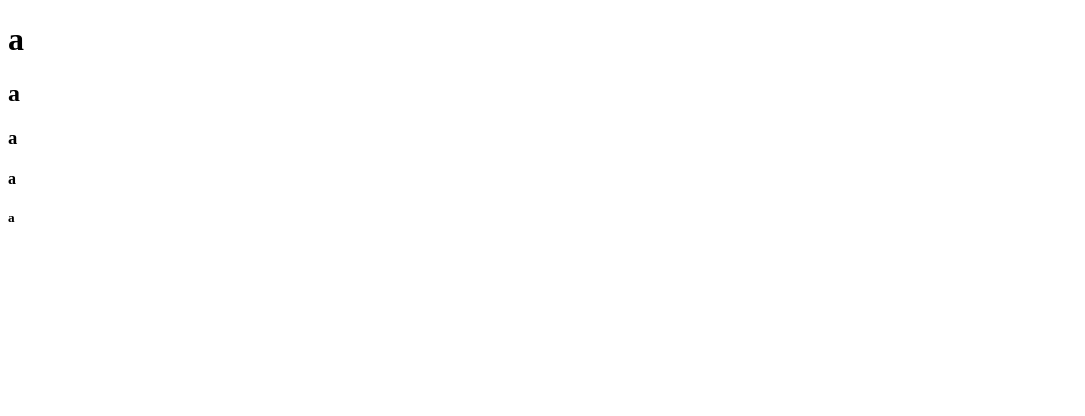
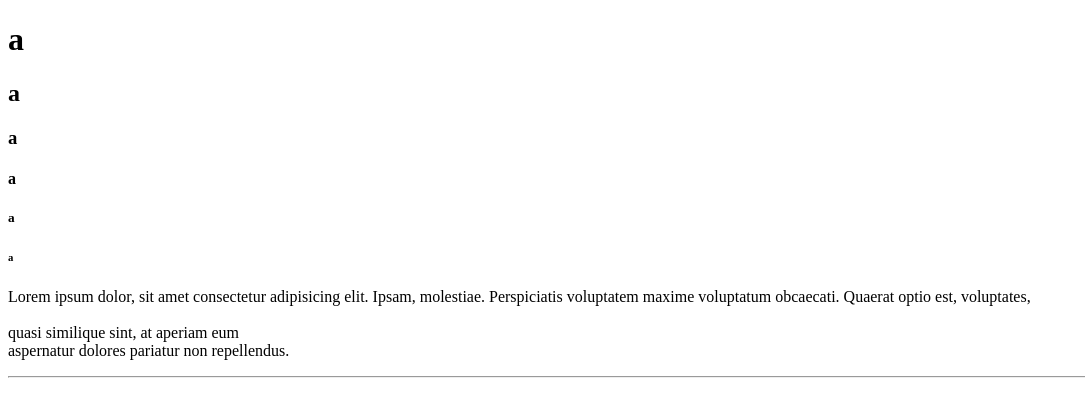
Before and after one commit to andreaespinosaj/html-andrea-espinosa, a website: page index.html in a window 1280 px wide. Shown: the whole page, without its empty margins (0-1085 px from the left). Drawn offline with Linux system fonts and the light colour scheme.

Commit message:
P, BR, HR

```diff
--- a/index.html
+++ b/index.html
@@ -9,5 +9,18 @@
     <h3>a</h3>
     <h4>a</h4>
     <h5>a</h5>
+    <h6>a</h6>
+
+    <p>
+      Lorem ipsum dolor, sit amet consectetur adipisicing elit. Ipsam, molestiae. Perspiciatis voluptatem maxime voluptatum obcaecati. Quaerat optio est, voluptates,
+      <br>
+      <br>
+      quasi similique sint, at aperiam eum
+      <br>
+      aspernatur dolores pariatur non repellendus.
+      <hr>
+
+
+    </p>
   </body>
 </html>
```
